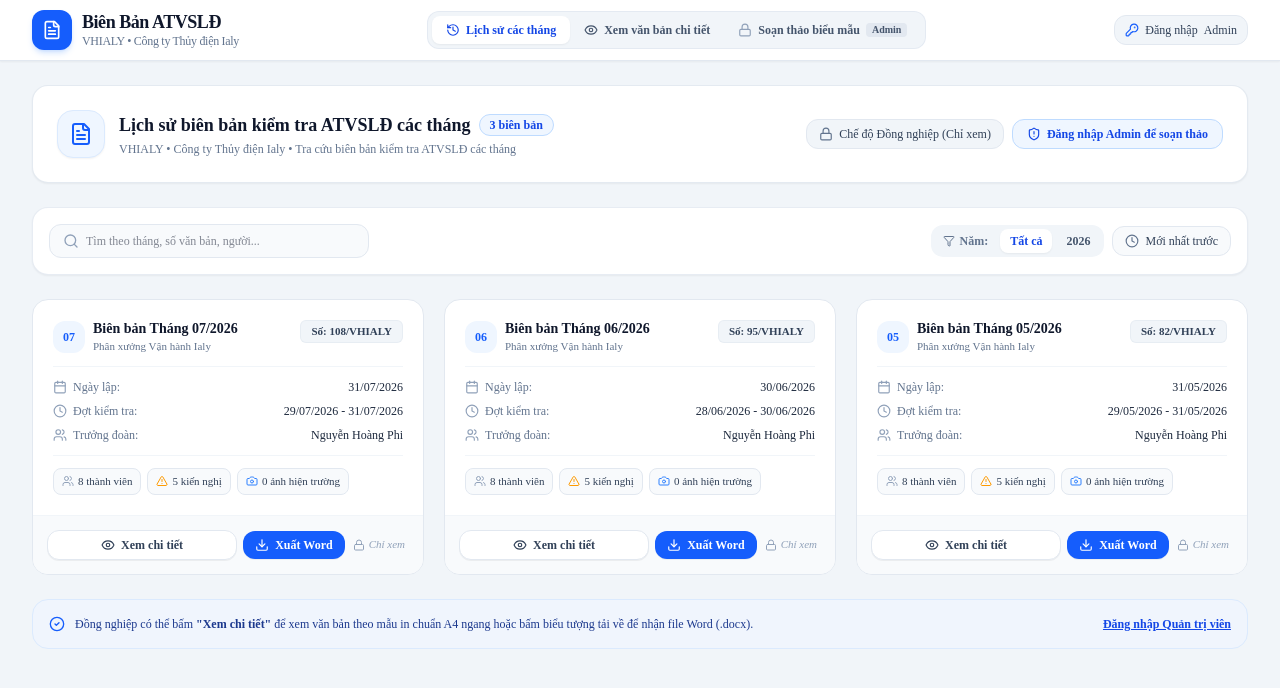
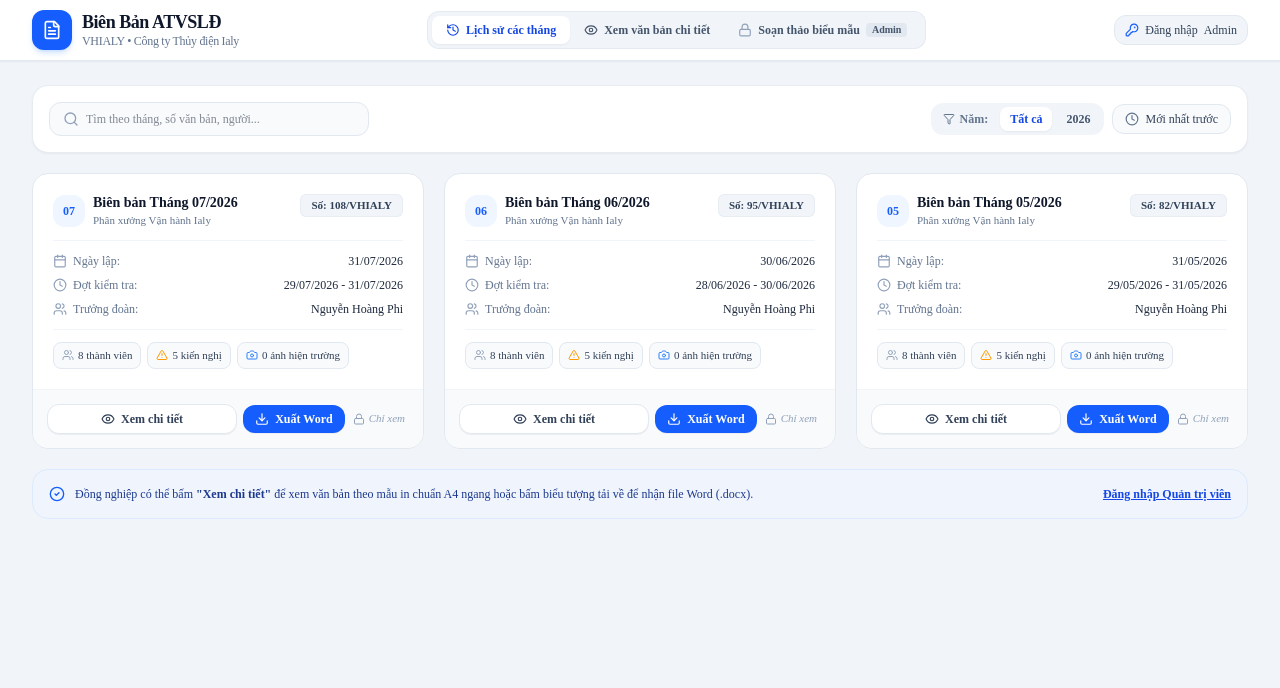
Before and after one commit to ftu016-create/atvsld-ialy, a React (Vite) app: page / in a window 1280 px wide. Shown: the top 688 px of the page. Built offline with nearby package versions, Linux system fonts and the light colour scheme.

Commit message:
refactor(ui): remove static header from history page
Simplify the interface by removing the redundant top banner from the history component.

```diff
--- a/src/components/HistoryPage.tsx
+++ b/src/components/HistoryPage.tsx
@@ -101,65 +101,7 @@ export const HistoryPage: React.FC<HistoryPageProps> = ({
   }, [reports, searchTerm, selectedYear, sortOrder]);
 
   return (
-    <div className="space-y-6">
-
-      {/* Top Banner for Colleagues & Permission Notification */}
-      <div className="bg-white rounded-2xl p-5 sm:p-6 border border-slate-200/90 shadow-xs flex flex-col md:flex-row items-start md:items-center justify-between gap-4">
-        <div className="flex items-center gap-3.5">
-          <div className="w-12 h-12 rounded-2xl bg-blue-50 border border-blue-100 flex items-center justify-center text-blue-600 shrink-0 shadow-xs">
-            <FileText className="w-6 h-6" />
-          </div>
-          <div>
-            <div className="flex items-center gap-2">
-              <h2 className="text-base sm:text-lg font-bold text-slate-900">
-                Lịch sử biên bản kiểm tra ATVSLĐ các tháng
-              </h2>
-              <span className="px-2.5 py-0.5 rounded-full text-xs font-semibold bg-blue-50 text-blue-700 border border-blue-200">
-                {reports.length} biên bản
-              </span>
-            </div>
-            <p className="text-xs text-slate-500 mt-0.5 font-medium">
-              VHIALY  •  Công ty Thủy điện Ialy • Tra cứu biên bản kiểm tra ATVSLĐ các tháng
-            </p>
-          </div>
-        </div>
-
-        {/* Role status banner */}
-        <div className="flex items-center gap-2 w-full md:w-auto justify-end">
-          {isAdmin ? (
-            <div className="flex items-center gap-2">
-              <span className="inline-flex items-center gap-1.5 px-3 py-1.5 rounded-xl text-xs font-semibold bg-emerald-50 text-emerald-800 border border-emerald-200">
-                <ShieldCheck className="w-4 h-4 text-emerald-600" />
-                Quyền Admin (Được phép soạn thảo & sửa)
-              </span>
-              <button
-                id="btn-history-create-new"
-                onClick={onCreateNewReport}
-                className="inline-flex items-center gap-1 px-3.5 py-1.5 text-xs font-bold text-white bg-blue-600 hover:bg-blue-700 rounded-xl transition shadow-xs"
-              >
-                <PlusCircle className="w-4 h-4" />
-                <span>Tạo tháng mới</span>
-              </button>
-            </div>
-          ) : (
-            <div className="flex items-center gap-2 w-full sm:w-auto justify-between sm:justify-end">
-              <span className="inline-flex items-center gap-1.5 px-3 py-1.5 rounded-xl text-xs font-medium bg-slate-100 text-slate-700 border border-slate-200">
-                <Lock className="w-3.5 h-3.5 text-slate-500" />
-                Chế độ Đồng nghiệp (Chỉ xem)
-              </span>
-              <button
-                id="btn-history-unlock-admin"
-                onClick={onOpenAdminAuth}
-                className="inline-flex items-center gap-1.5 px-3.5 py-1.5 text-xs font-semibold text-blue-700 bg-blue-50 hover:bg-blue-100 border border-blue-200 rounded-xl transition"
-              >
-                <ShieldAlert className="w-3.5 h-3.5" />
-                <span>Đăng nhập Admin để soạn thảo</span>
-              </button>
-            </div>
-          )}
-        </div>
-      </div>
-
+    <div className="space-y-5">
       {/* Filter and Search Bar */}
       <div className="bg-white rounded-2xl p-4 border border-slate-200/80 shadow-xs flex flex-col sm:flex-row items-center justify-between gap-3">
 
```
